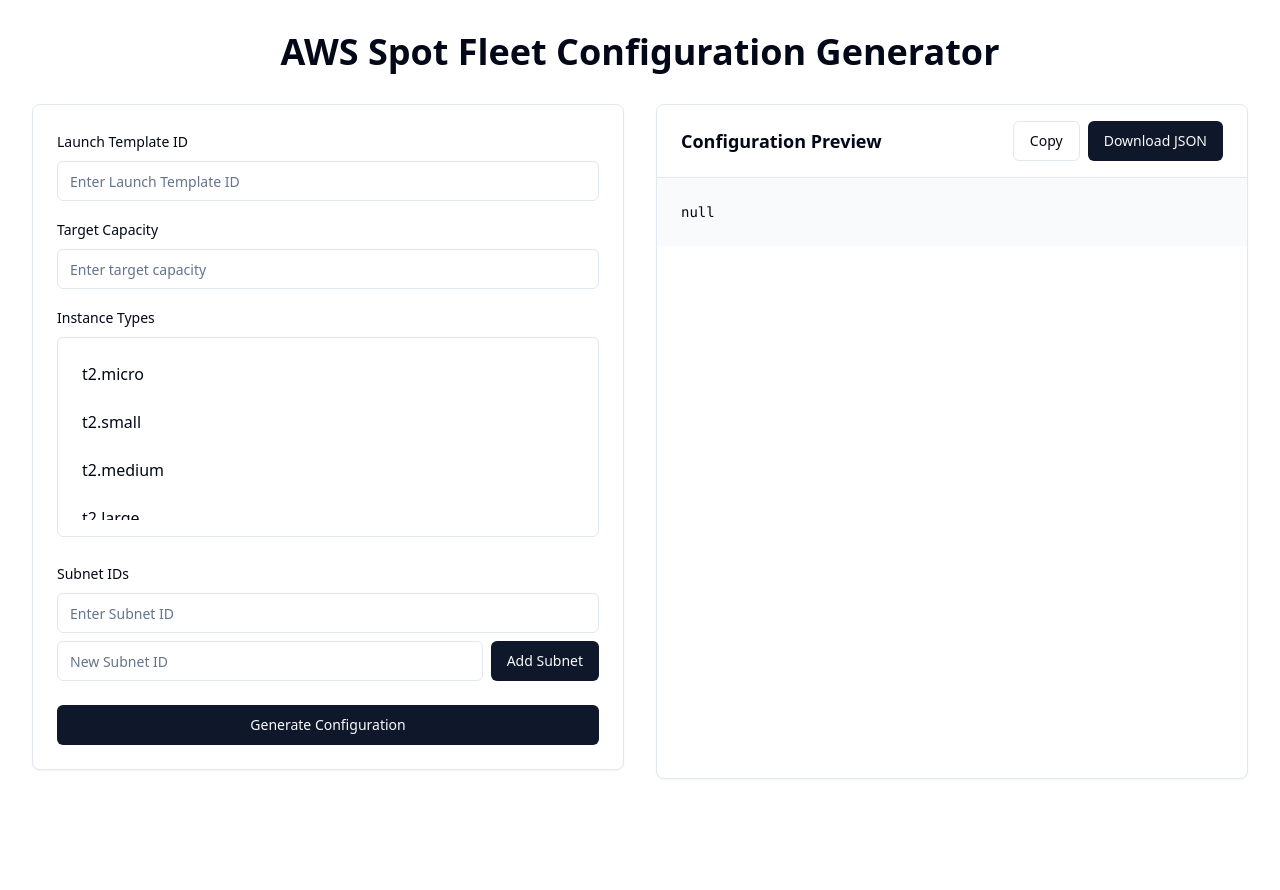
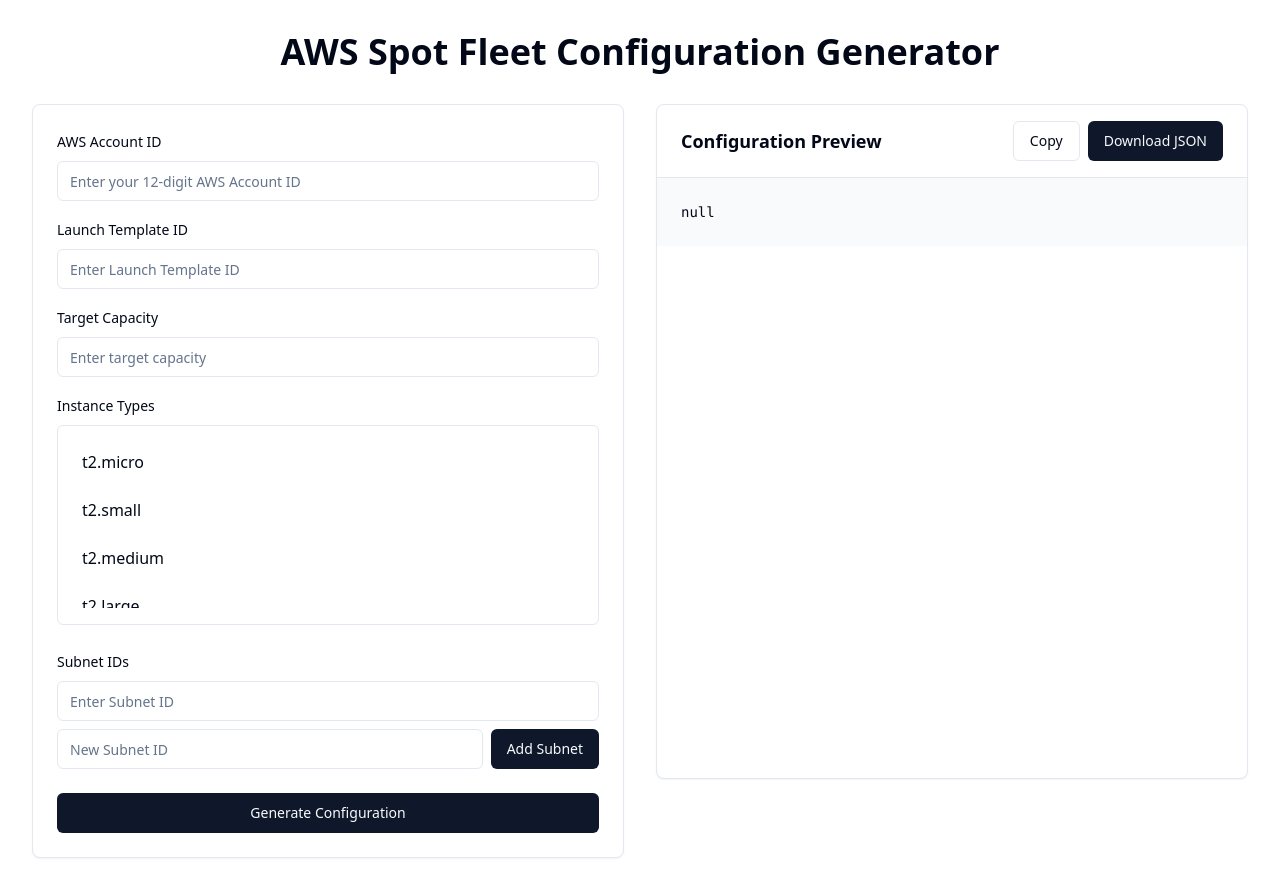
Before and after one commit to Ahuge/aws-capacity-json-generator, a React (Vite) app: page / in a window 1280 px wide. Before the commit the page ends 811 px from the top, so only its background shows below. Built offline with nearby package versions, Linux system fonts and the light colour scheme.

Commit message:
Add AWS Account ID input
Allow users to specify their AWS account ID to populate the "IamFleetRole" ARN. Update the "ValidFrom" field to reflect the current time and set the "ValidUntil" field to 10 years in the future.

```diff
--- a/src/components/AwsConfigForm.tsx
+++ b/src/components/AwsConfigForm.tsx
@@ -17,6 +17,7 @@ import { toast } from "sonner";
 
 interface AwsConfigFormProps {
   onSubmit: (data: {
+    accountId: string;
     launchTemplateId: string;
     targetCapacity: number;
     instanceTypes: string[];
@@ -25,6 +26,7 @@ interface AwsConfigFormProps {
 }
 
 export function AwsConfigForm({ onSubmit }: AwsConfigFormProps) {
+  const [accountId, setAccountId] = useState("");
   const [launchTemplateId, setLaunchTemplateId] = useState("");
   const [targetCapacity, setTargetCapacity] = useState("");
   const [selectedInstanceTypes, setSelectedInstanceTypes] = useState<string[]>([]);
@@ -34,12 +36,19 @@ export function AwsConfigForm({ onSubmit }: AwsConfigFormProps) {
   const handleSubmit = (e: React.FormEvent) => {
     e.preventDefault();
 
-    if (!launchTemplateId || !targetCapacity || selectedInstanceTypes.length === 0 || subnetIds[0] === "") {
+    if (!accountId || !launchTemplateId || !targetCapacity || selectedInstanceTypes.length === 0 || subnetIds[0] === "") {
       toast.error("Please fill in all required fields");
       return;
     }
 
+    // Basic validation for AWS account ID format (12 digits)
+    if (!/^\d{12}$/.test(accountId)) {
+      toast.error("AWS Account ID must be exactly 12 digits");
+      return;
+    }
+
     onSubmit({
+      accountId,
       launchTemplateId,
       targetCapacity: parseInt(targetCapacity),
       instanceTypes: selectedInstanceTypes,
@@ -72,6 +81,16 @@ export function AwsConfigForm({ onSubmit }: AwsConfigFormProps) {
   return (
     <form onSubmit={handleSubmit} className="space-y-6">
       <div className="space-y-4">
+        <div className="space-y-2">
+          <Label htmlFor="accountId">AWS Account ID</Label>
+          <Input
+            id="accountId"
+            placeholder="Enter your 12-digit AWS Account ID"
+            value={accountId}
+            onChange={(e) => setAccountId(e.target.value)}
+          />
+        </div>
+
         <div className="space-y-2">
           <Label htmlFor="launchTemplateId">Launch Template ID</Label>
           <Input
--- a/src/lib/generateJson.ts
+++ b/src/lib/generateJson.ts
@@ -1,5 +1,6 @@
 
 interface ConfigInput {
+  accountId: string;
   launchTemplateId: string;
   targetCapacity: number;
   instanceTypes: string[];
@@ -9,7 +10,7 @@ interface ConfigInput {
 export function generateAwsConfig(input: ConfigInput) {
   const now = new Date();
   const futureDate = new Date();
-  futureDate.setFullYear(now.getFullYear() + 6);
+  futureDate.setFullYear(now.getFullYear() + 10);
 
   const overrides = input.instanceTypes.flatMap(instanceType =>
     input.subnetIds.map(subnetId => ({
@@ -20,7 +21,7 @@ export function generateAwsConfig(input: ConfigInput) {
   );
 
   return {
-    IamFleetRole: "arn:aws:iam::633951357428:role/aws-ec2-spot-fleet-tagging-role",
+    IamFleetRole: `arn:aws:iam::${input.accountId}:role/aws-ec2-spot-fleet-tagging-role`,
     AllocationStrategy: "priceCapacityOptimized",
     TargetCapacity: input.targetCapacity,
     ValidFrom: now.toISOString(),
--- a/src/pages/Index.tsx
+++ b/src/pages/Index.tsx
@@ -8,6 +8,7 @@ export default function Index() {
   const [jsonConfig, setJsonConfig] = useState<object | null>(null);
 
   const handleFormSubmit = (data: {
+    accountId: string;
     launchTemplateId: string;
     targetCapacity: number;
     instanceTypes: string[];
```
